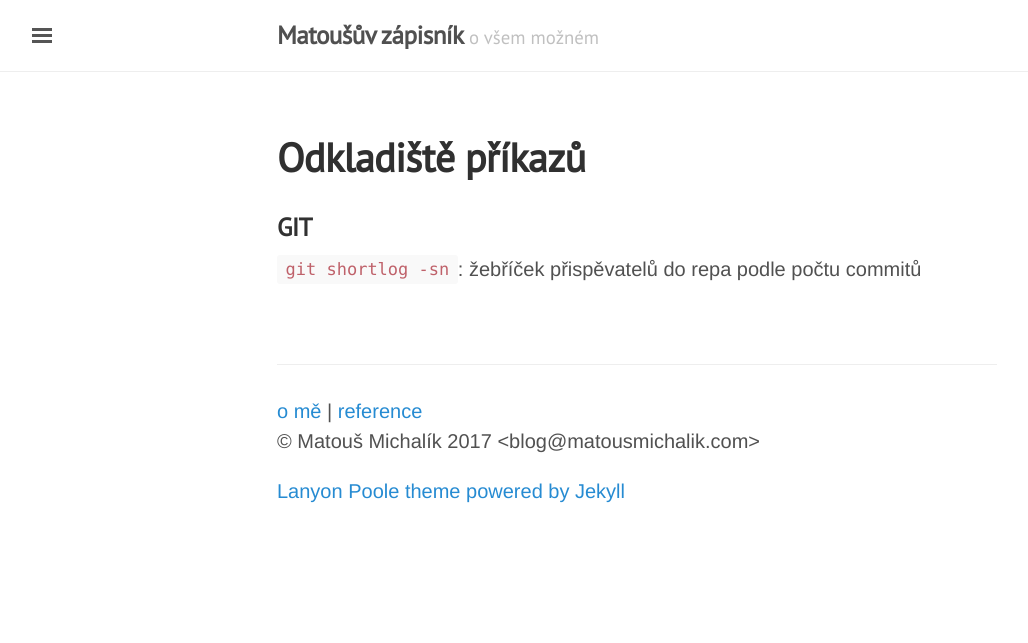
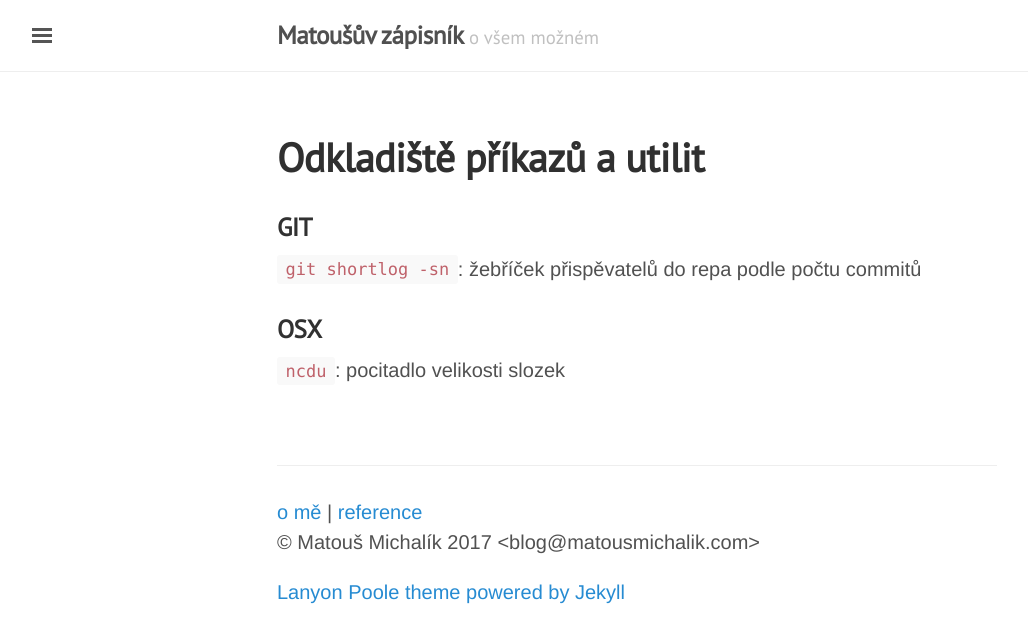
Before and after one commit to encero/blog, a Jekyll site: the page built from command_dump.md, in a window 1280 px wide. Shown: the top 643 px of the page, without its empty margins (3-1031 px from the left). Built offline with Jekyll 4.4.1, drawn with Linux system fonts in a browser that asks for light colours; comment, search, counter and statistics services are not loaded.

Commit message:
added NCDU

```diff
--- a/command_dump.md
+++ b/command_dump.md
@@ -1,9 +1,13 @@
 ---
 layout: page
-title: Odkladiště příkazů
+title: Odkladiště příkazů a utilit
 order: 5
 ---
 
 ### GIT
 
 `git shortlog -sn`: žebříček přispěvatelů do repa podle počtu commitů
+
+### OSX
+
+`ncdu`: pocitadlo velikosti slozek
```
